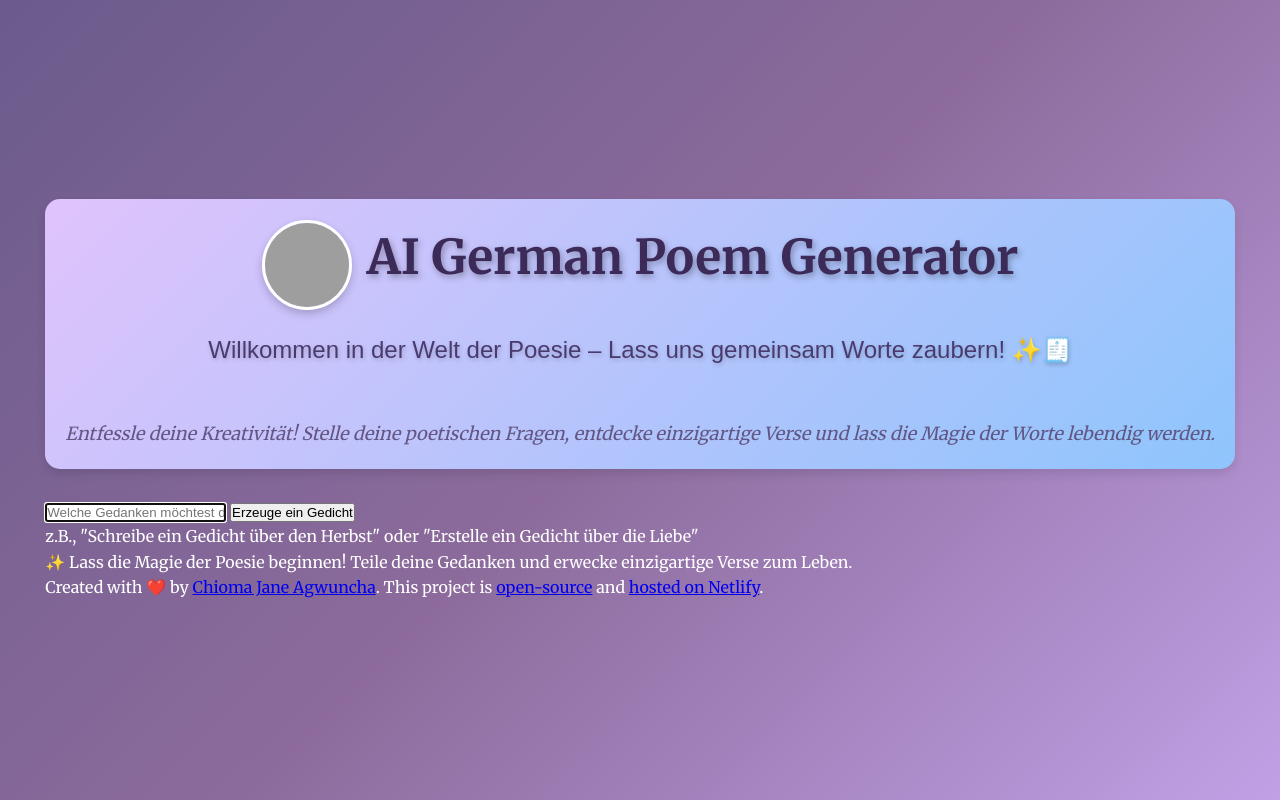
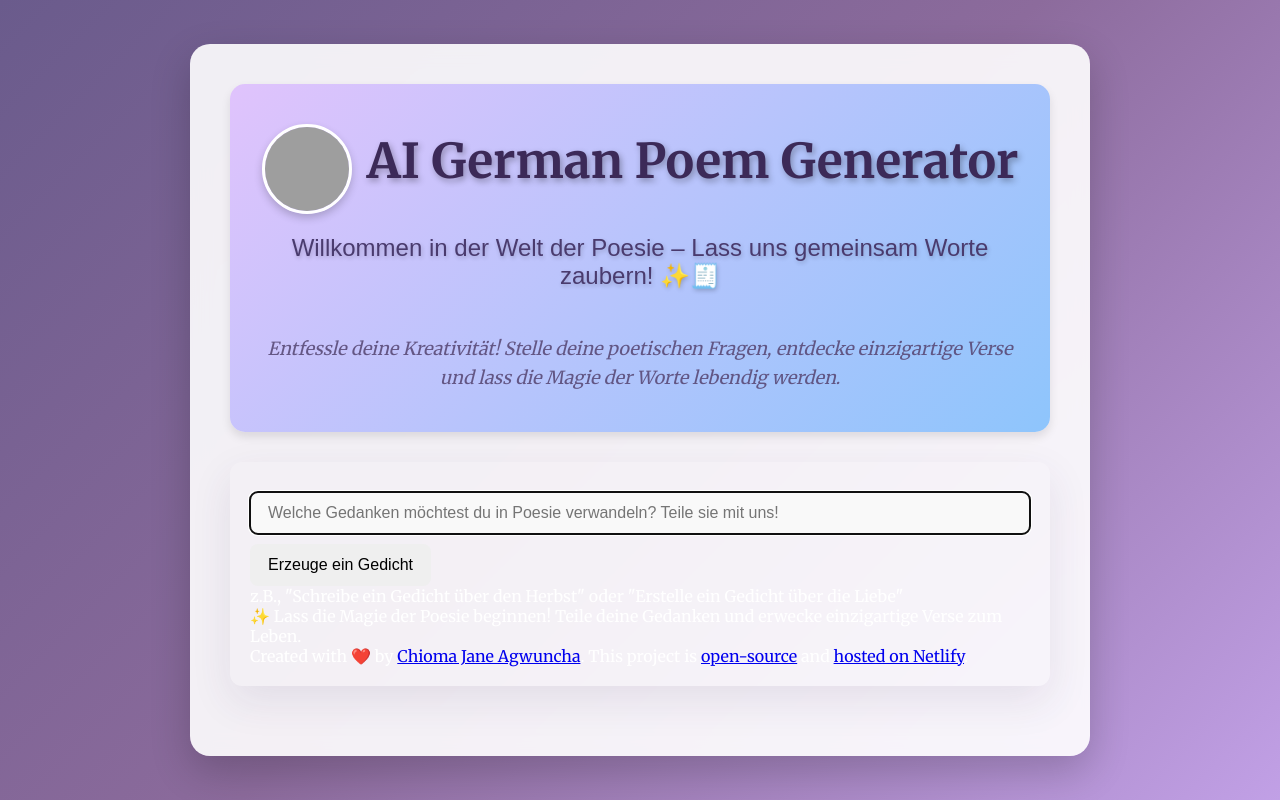
Before and after one commit to Jane0056/AI-German-Poem--Generator, a plain HTML site: page index.html in a window 1280 px wide. Drawn offline with Linux system fonts and the light colour scheme; grey boxes are pictures that could not be loaded.

Commit message:
Styled poem input form with new design and padding
- Added styling to the form section with padding and a subtle box-shadow for a soft effect.
- Set margin-bottom to 30px for spacing below the form.
- Styled the input and button elements with 12px padding, rounded corners, and 16px font size.
- Removed borders and added rounded corners to input and button for a cleaner look.
- Applied consistent styling to ensure a unified look across the form elements.

```diff
--- a/style.css
+++ b/style.css
@@ -17,11 +17,11 @@ body {
     min-height: 100vh;
     padding: 30px;
     overflow-x: hidden;
-    line-height: 1.6;
+
 }
 
 /* Main container */
-.container {
+.poem-container {
     width: 100%;
     max-width: 900px;
     background-color: rgba(255, 255, 255, 0.9);
@@ -37,6 +37,7 @@ body {
     position: relative;
 }
 
+
 /* Hover Effect */
 .container:hover {
     transform: translate(0, -10px);
@@ -49,13 +50,15 @@ body {
 header {
     text-align: center;
     margin-bottom: 30px;
-    /* Add more space for an airy, artistic feel */
-    padding: 20px;
+    padding: 40px 20px;
     background: linear-gradient(135deg, #e0c3fc, #8ec5fc);
-    /* Soft gradient for a dreamy, poetic feel */
     border-radius: 15px;
     box-shadow: 0px 5px 10px rgba(0, 0, 0, 0.1);
-    /* Subtle shadow for depth */
+    height: 50%;
+    /* Header takes up half the container height */
+    display: flex;
+    flex-direction: column;
+    justify-content: center;
 }
 
 /* Logo section */
@@ -71,13 +74,11 @@ header {
     width: 90px;
     margin-right: 15px;
     border-radius: 50%;
-    /* Circular shape for a softer, elegant feel */
     border: 3px solid #fff;
     box-shadow: 0px 4px 8px rgba(0, 0, 0, 0.2);
-    /* Subtle shadow for depth */
     transition: transform 0.3s ease-in-out;
-    /* Add smooth interaction effects */
 }
+
 
 .poem-logo img:hover {
     transform: scale(1.1);
@@ -129,3 +130,29 @@ header h3:hover {
     text-shadow: 2px 4px 8px rgba(0, 0, 0, 0.3);
     transition: all 0.3s ease-in-out;
 }
+
+/* Poem input form styling */
+
+.form-section {
+    margin-bottom: 30px;
+    padding: 20px;
+    box-shadow: 0px 15px 40px rgba(65, 50, 100, 0.1);
+    border-radius: 12px;
+    width: 100%;
+}
+
+input,
+button {
+    padding: 12px 18px;
+    border-radius: 8px;
+    border: none;
+    font-size: 16px;
+    margin-top: 10px;
+}
+
+/* Input field */
+input[type="text"] {
+    width: 100%;
+    background-color: #f9f9f9;
+    color: #333;
+}
```
